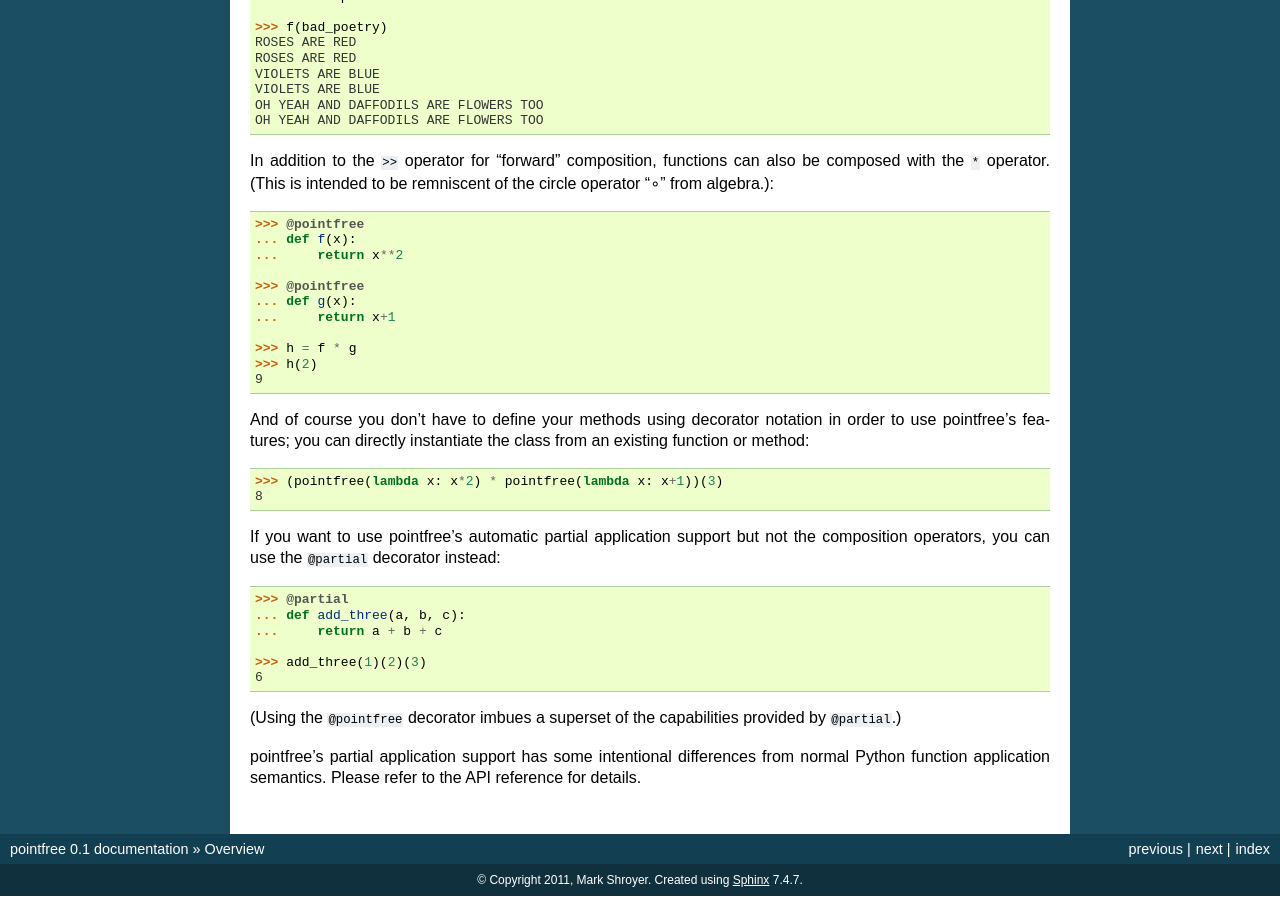
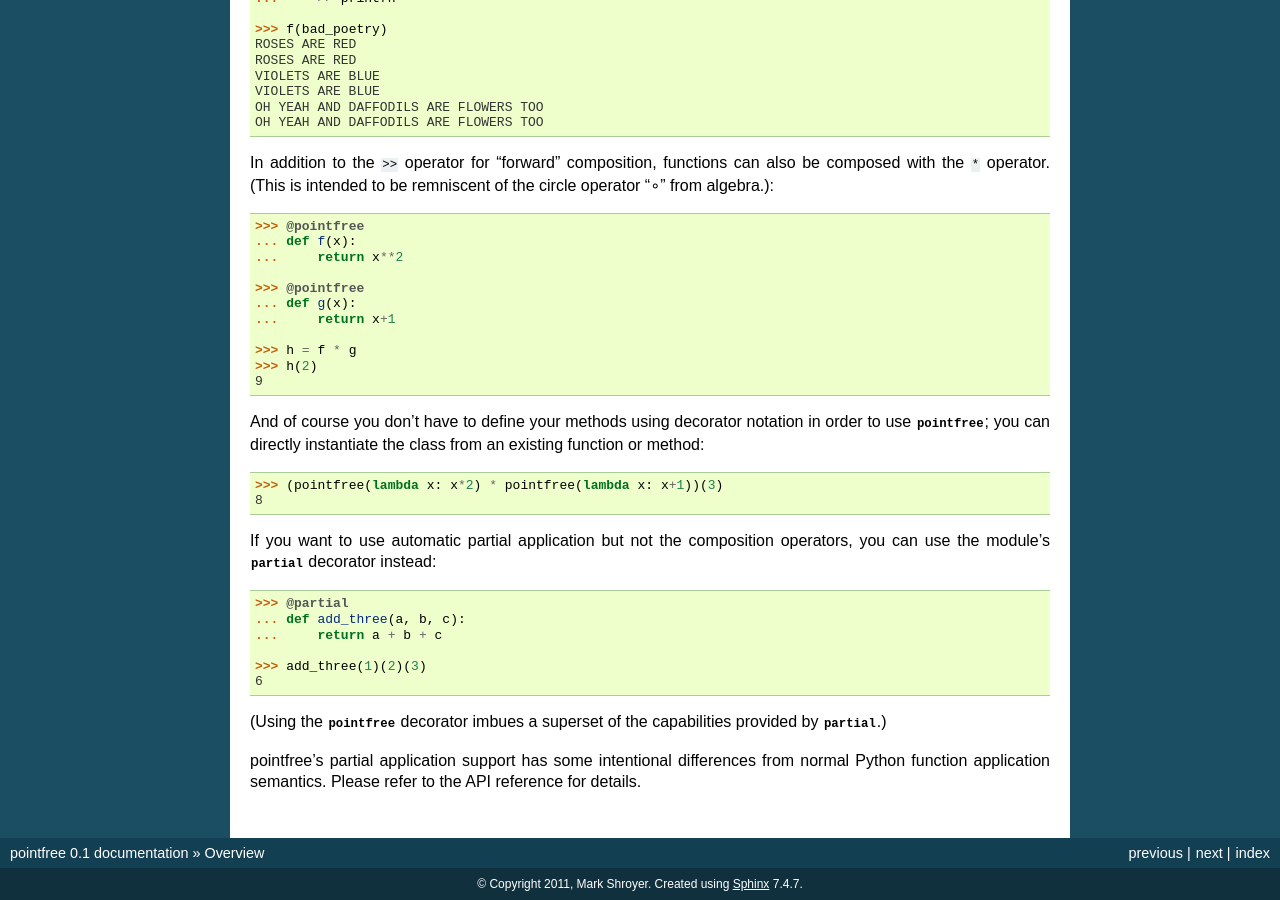
Before and after one commit to mshroyer/pointfree, a Sphinx documentation site: the page built from doc/overview.rst, in a window 1280 px wide and 900 px high, scrolled down 1194 px. Built offline with Sphinx 7.4.7, drawn with Linux system fonts in a browser that asks for light colours; some of the changed text lies outside the part shown.

Commit message:
Add cross-references to overview documentation

```diff
--- a/doc/conf.py
+++ b/doc/conf.py
@@ -28,7 +28,7 @@
 extensions = ['sphinx.ext.autodoc', 'sphinx.ext.doctest', 'sphinx.ext.intersphinx']
 
 intersphinx_mapping = {
-    'py': ('http://docs.python.org/2.7', None),
+    'python': ('http://docs.python.org/2.7', None),
     }
 
 # Add any paths that contain templates here, relative to this directory.
--- a/doc/index.rst
+++ b/doc/index.rst
@@ -14,6 +14,7 @@
 
    overview
    api
+   faq
    license
 
 Indices and tables
--- a/doc/overview.rst
+++ b/doc/overview.rst
@@ -5,8 +5,8 @@
 Introduction
 ------------
 
-pointfree is a small module that makes certain functional programming
-constructs more convenient to use in Python.
+:py:mod:`pointfree` is a small module that makes certain functional
+programming constructs more convenient to use in Python.
 
 Specifically, it provides:
 
@@ -97,15 +97,15 @@
     9
 
 And of course you don't have to define your methods using decorator
-notation in order to use pointfree's features; you can directly instantiate
-the class from an existing function or method::
+notation in order to use :py:class:`~pointfree.pointfree`; you can directly
+instantiate the class from an existing function or method::
 
     >>> (pointfree(lambda x: x*2) * pointfree(lambda x: x+1))(3)
     8
 
-If you want to use pointfree's automatic partial application support but
-not the composition operators, you can use the ``@partial`` decorator
-instead::
+If you want to use automatic partial application but not the composition
+operators, you can use the module's :py:class:`~pointfree.partial`
+decorator instead::
 
     >>> @partial
     ... def add_three(a, b, c):
```
Also changed, not shown: other parts of doc/overview.rst (+5 -5 lines), README.rst (+12 -12 lines).
